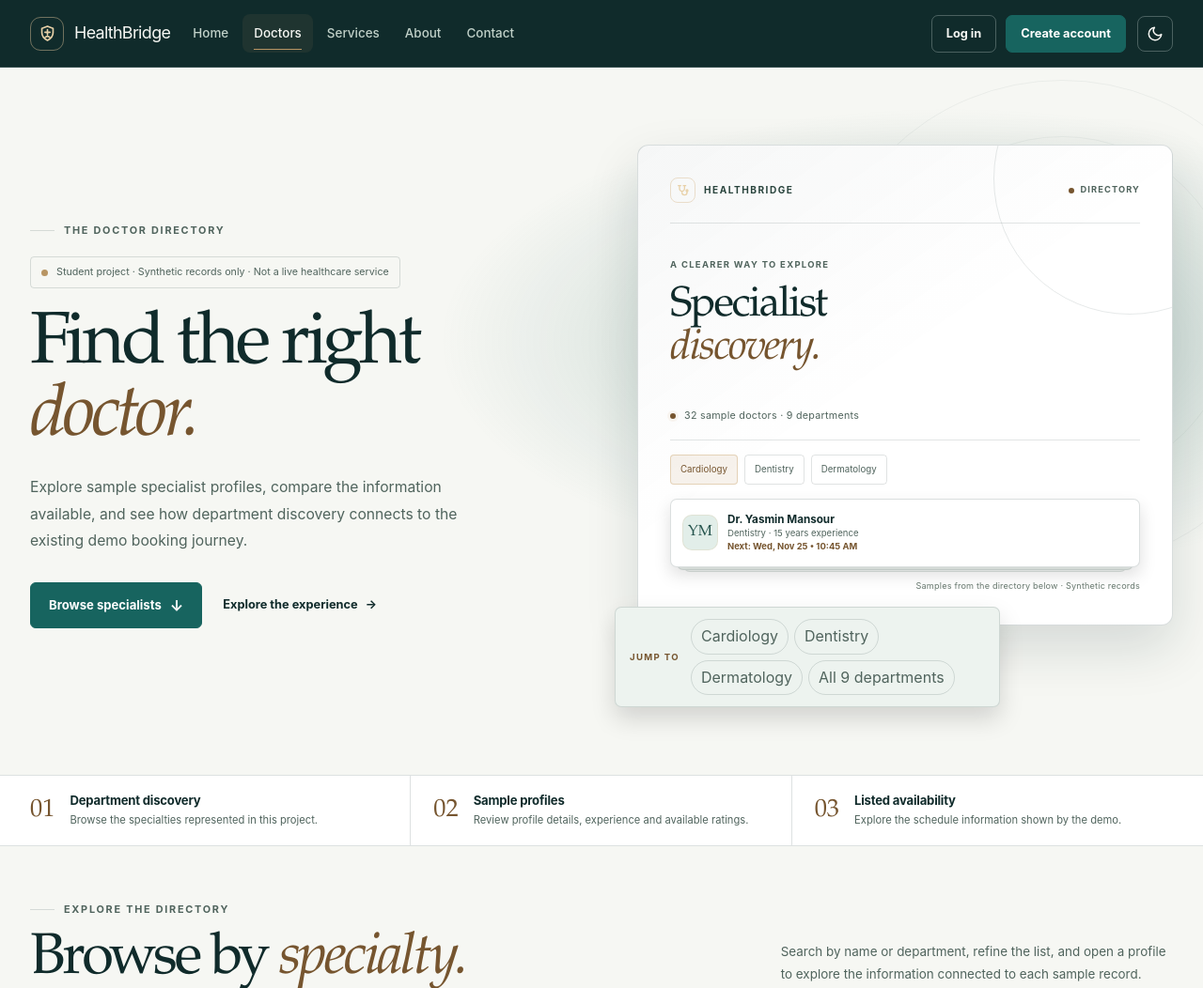
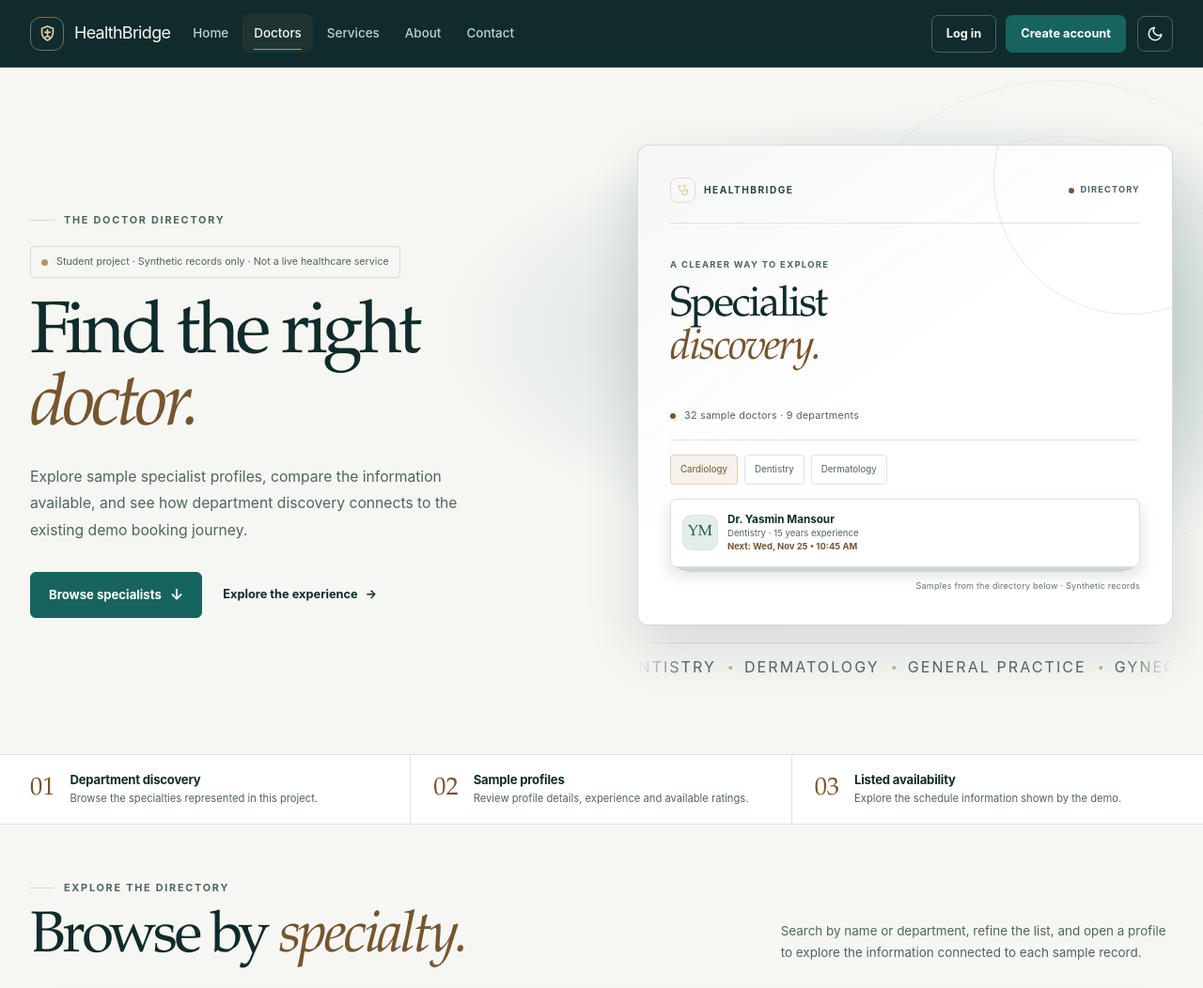
Before and after one commit to youssefmohammed12/hospital-project, a PHP site: page /optimized/doctors.html in a window 1280 px wide. Shown: the top 1052 px of the page at 94% size. Run offline with PHP 8.4, Linux system fonts and the light colour scheme; data that the repository does not hold is empty.

Commit message:
Doctors: replace jump-pill box with drifting department ribbon

```diff
--- a/assets/public-v2/css/pages/doctors.css
+++ b/assets/public-v2/css/pages/doctors.css
@@ -492,45 +492,64 @@ html[data-theme="light"] .directory-preview {
   letter-spacing: .02em;
   text-align: right;
 }
-.doctors-hero__jump {
-  position: relative;
+/* Department ribbon: a borderless hairline row of department names that
+   drifts slowly under the directory preview card. Every name is a working
+   button that jumps to the directory with that department filtered. The
+   track holds two identical groups; translating it -50% loops seamlessly.
+   The duplicate group is aria-hidden and non-focusable. */
+.doctors-hero__ribbon {
+  margin-top: 18px;
+  padding-top: 6px;
+  border-top: 1px solid var(--doc-line);
+  overflow: hidden;
+  /* The drifting track is far wider than the ribbon; inline-size
+     containment keeps that content from sizing the hero visual column. */
+  contain: inline-size;
+  -webkit-mask-image: linear-gradient(to right, transparent, #000 9%, #000 91%, transparent);
+  mask-image: linear-gradient(to right, transparent, #000 9%, #000 91%, transparent);
+}
+.doctors-hero__ribbon-track {
   display: flex;
-  width: min(88%,410px);
-  align-items: center;
-  gap: 12px;
-  margin: -20px 0 0 -24px;
-  padding: 12px 15px;
-  border: 1px solid var(--doc-line);
-  border-radius: 7px;
-  background: var(--doc-raised);
-  box-shadow: 0 12px 26px rgba(0,0,0,.15);
+  width: max-content;
+  animation: doctorsRibbonDrift 52s linear infinite;
 }
-.doctors-hero__jump-label {
-  flex: 0 0 auto;
-  color: var(--doc-accent);
-  font-size: .6rem;
-  font-weight: 750;
-  letter-spacing: .14em;
+.doctors-hero__ribbon:hover .doctors-hero__ribbon-track,
+.doctors-hero__ribbon:focus-within .doctors-hero__ribbon-track { animation-play-state: paused; }
+.doctors-hero__ribbon-group { display: flex; flex: 0 0 auto; align-items: center; }
+.doctors-hero__ribbon-item {
+  padding: 7px 13px;
+  border: 0;
+  background: none;
+  color: var(--doc-muted);
+  font: inherit;
+  font-size: .66rem;
+  font-weight: 650;
+  letter-spacing: .13em;
   text-transform: uppercase;
   white-space: nowrap;
+  cursor: pointer;
+  transition: color 160ms ease;
 }
-.doctors-hero__jump-pills { display: flex; flex-wrap: wrap; gap: 6px; }
-.doctors-hero__jump-pill {
-  min-height: 30px;
-  padding: 5px 10px;
-  border: 1px solid var(--doc-line);
-  border-radius: 999px;
-  background: transparent;
-  color: var(--doc-muted);
-  font: inherit;
-  font-size: .68rem;
-  font-weight: 620;
-  white-space: nowrap;
-  cursor: pointer;
-  transition: color 160ms ease, border-color 160ms ease, background 160ms ease;
+.doctors-hero__ribbon-item:hover { color: var(--doc-accent); }
+.doctors-hero__ribbon-item:focus-visible { outline: 2px solid var(--doc-accent); outline-offset: 2px; }
+.doctors-hero__ribbon-dot {
+  flex: 0 0 auto;
+  width: 4px;
+  height: 4px;
+  border-radius: 50%;
+  background: var(--doc-brass);
+  opacity: .75;
 }
-.doctors-hero__jump-pill:hover { border-color: rgba(184,149,99,.65); background: rgba(184,149,99,.08); color: var(--doc-copy); }
-.doctors-hero__jump-pill:focus-visible { outline: 2px solid var(--doc-accent); outline-offset: 2px; }
+@keyframes doctorsRibbonDrift {
+  from { transform: translateX(0); }
+  to { transform: translateX(-50%); }
+}
+@media (prefers-reduced-motion: reduce) {
+  .doctors-page .doctors-hero__ribbon { -webkit-mask-image: none; mask-image: none; }
+  .doctors-page .doctors-hero__ribbon-track { flex-wrap: wrap; width: auto; animation: none !important; }
+  .doctors-page .doctors-hero__ribbon-group { flex-wrap: wrap; }
+  .doctors-page .doctors-hero__ribbon-group[aria-hidden="true"] { display: none; }
+}
 
 /* Directory controls and cards */
 .doctors-directory-section { padding: 60px 0 30px; background: var(--doc-canvas); }
@@ -938,7 +957,6 @@ html[data-theme="light"] body.doctors-page .home-footer { border: 0; background:
   .doctors-hero__grid { grid-template-columns: 1fr; gap: 44px; }
   .doctors-hero__copy { max-width: 700px; }
   .doctors-hero__visual { max-width: 650px; justify-self: start; }
-  .doctors-hero__jump { margin-left: 18px; }
   .doctors-section-heading { grid-template-columns: 1fr; gap: 16px; }
   .doctors-section-heading > p { margin: 0; }
   .doctors-cta__inner { grid-template-columns: 1fr; gap: 26px; }
@@ -974,7 +992,6 @@ html[data-theme="light"] body.doctors-page .home-footer { border: 0; background:
   .doctors-hero__visual { padding-bottom: 5px; }
   .directory-preview { padding: 19px; }
   .directory-preview__heading { padding: 22px 0 18px; }
-  .doctors-hero__jump { width: min(92%,390px); margin: -12px 0 0 8px; }
   .directory-panel { padding: 17px; }
   .directory-panel__top { flex-direction: column; }
   .directory-panel__scope { align-self: flex-start; }
--- a/assets/public-v2/js/pages/doctors.js
+++ b/assets/public-v2/js/pages/doctors.js
@@ -96,12 +96,14 @@ function initDoctorsPage() {
     });
   }
 
-  // Hero quick-jump pills: scroll to the directory, then activate the
+  // Hero department ribbon: scroll to the directory, then activate the
   // matching department chip through its own click handler, so chip
   // state, filtering and result counts stay owned by one mechanism.
-  document.querySelectorAll(".doctors-hero__jump-pill").forEach((pill) => {
-    pill.addEventListener("click", () => {
-      const target = pill.dataset.jumpSpecialty;
+  // Both ribbon groups are wired; the duplicate group is aria-hidden and
+  // non-focusable, but a pointer click on a visible name still works.
+  document.querySelectorAll(".doctors-hero__ribbon-item").forEach((item) => {
+    item.addEventListener("click", () => {
+      const target = item.dataset.ribbonSpecialty;
       const directory = document.getElementById("doctor-directory");
       if (directory) {
         const reduceMotion = window.matchMedia("(prefers-reduced-motion: reduce)").matches;
--- a/doctors.html
+++ b/doctors.html
@@ -13,7 +13,7 @@
     <link rel="stylesheet" href="assets/public-v2/css/tokens.css?v=1" />
     <link rel="stylesheet" href="assets/public-v2/css/base.css?v=1" />
     <link rel="stylesheet" href="assets/public-v2/css/components.css?v=22" />
-    <link rel="stylesheet" href="assets/public-v2/css/pages/doctors.css?v=14" />
+    <link rel="stylesheet" href="assets/public-v2/css/pages/doctors.css?v=15" />
     <link rel="stylesheet" href="assets/public-v2/css/footer.css?v=4" />
     <script defer src="assets/public-v2/js/core/footer.js?v=4"></script>
   </head>
@@ -120,15 +120,32 @@
               </div>
               <p class="directory-preview__caption">Samples from the directory below · Synthetic records</p>
             </div>
-            <div class="doctors-hero__jump">
-              <span class="doctors-hero__jump-label" id="doctors-jump-label">Jump to</span>
-              <div class="doctors-hero__jump-pills" role="group" aria-labelledby="doctors-jump-label">
-                <button class="doctors-hero__jump-pill" type="button" data-jump-specialty="Cardiology">Cardiology</button>
-                <button class="doctors-hero__jump-pill" type="button" data-jump-specialty="Dentistry">Dentistry</button>
-                <button class="doctors-hero__jump-pill" type="button" data-jump-specialty="Dermatology">Dermatology</button>
-                <button class="doctors-hero__jump-pill" type="button" data-jump-specialty="all">All 9 departments</button>
+            <nav class="doctors-hero__ribbon" aria-label="Browse doctors by department">
+              <div class="doctors-hero__ribbon-track">
+                <div class="doctors-hero__ribbon-group">
+                  <button class="doctors-hero__ribbon-item" type="button" data-ribbon-specialty="Cardiology">Cardiology</button><span class="doctors-hero__ribbon-dot" aria-hidden="true"></span>
+                  <button class="doctors-hero__ribbon-item" type="button" data-ribbon-specialty="Dentistry">Dentistry</button><span class="doctors-hero__ribbon-dot" aria-hidden="true"></span>
+                  <button class="doctors-hero__ribbon-item" type="button" data-ribbon-specialty="Dermatology">Dermatology</button><span class="doctors-hero__ribbon-dot" aria-hidden="true"></span>
+                  <button class="doctors-hero__ribbon-item" type="button" data-ribbon-specialty="General Practice">General Practice</button><span class="doctors-hero__ribbon-dot" aria-hidden="true"></span>
+                  <button class="doctors-hero__ribbon-item" type="button" data-ribbon-specialty="Gynecology">Gynecology</button><span class="doctors-hero__ribbon-dot" aria-hidden="true"></span>
+                  <button class="doctors-hero__ribbon-item" type="button" data-ribbon-specialty="Neurology">Neurology</button><span class="doctors-hero__ribbon-dot" aria-hidden="true"></span>
+                  <button class="doctors-hero__ribbon-item" type="button" data-ribbon-specialty="Ophthalmology">Ophthalmology</button><span class="doctors-hero__ribbon-dot" aria-hidden="true"></span>
+                  <button class="doctors-hero__ribbon-item" type="button" data-ribbon-specialty="Orthopedics">Orthopedics</button><span class="doctors-hero__ribbon-dot" aria-hidden="true"></span>
+                  <button class="doctors-hero__ribbon-item" type="button" data-ribbon-specialty="Pediatrics">Pediatrics</button><span class="doctors-hero__ribbon-dot" aria-hidden="true"></span>
+                </div>
+                <div class="doctors-hero__ribbon-group" aria-hidden="true">
+                  <button class="doctors-hero__ribbon-item" type="button" tabindex="-1" data-ribbon-specialty="Cardiology">Cardiology</button><span class="doctors-hero__ribbon-dot" aria-hidden="true"></span>
+                  <button class="doctors-hero__ribbon-item" type="button" tabindex="-1" data-ribbon-specialty="Dentistry">Dentistry</button><span class="doctors-hero__ribbon-dot" aria-hidden="true"></span>
+                  <button class="doctors-hero__ribbon-item" type="button" tabindex="-1" data-ribbon-specialty="Dermatology">Dermatology</button><span class="doctors-hero__ribbon-dot" aria-hidden="true"></span>
+                  <button class="doctors-hero__ribbon-item" type="button" tabindex="-1" data-ribbon-specialty="General Practice">General Practice</button><span class="doctors-hero__ribbon-dot" aria-hidden="true"></span>
+                  <button class="doctors-hero__ribbon-item" type="button" tabindex="-1" data-ribbon-specialty="Gynecology">Gynecology</button><span class="doctors-hero__ribbon-dot" aria-hidden="true"></span>
+                  <button class="doctors-hero__ribbon-item" type="button" tabindex="-1" data-ribbon-specialty="Neurology">Neurology</button><span class="doctors-hero__ribbon-dot" aria-hidden="true"></span>
+                  <button class="doctors-hero__ribbon-item" type="button" tabindex="-1" data-ribbon-specialty="Ophthalmology">Ophthalmology</button><span class="doctors-hero__ribbon-dot" aria-hidden="true"></span>
+                  <button class="doctors-hero__ribbon-item" type="button" tabindex="-1" data-ribbon-specialty="Orthopedics">Orthopedics</button><span class="doctors-hero__ribbon-dot" aria-hidden="true"></span>
+                  <button class="doctors-hero__ribbon-item" type="button" tabindex="-1" data-ribbon-specialty="Pediatrics">Pediatrics</button><span class="doctors-hero__ribbon-dot" aria-hidden="true"></span>
+                </div>
               </div>
-            </div>
+            </nav>
           </div>
         </div>
       </section>
@@ -332,6 +349,6 @@
 
     <div data-shared-footer aria-busy="true"></div>
 
-    <script defer src="assets/public-v2/js/pages/doctors.js?v=5"></script>
+    <script defer src="assets/public-v2/js/pages/doctors.js?v=6"></script>
   </body>
 </html>
```
